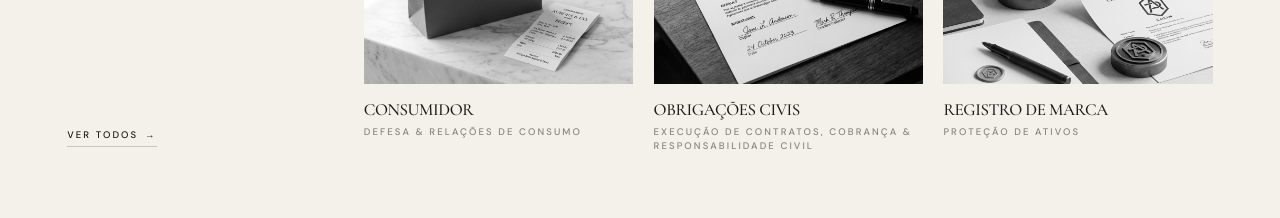
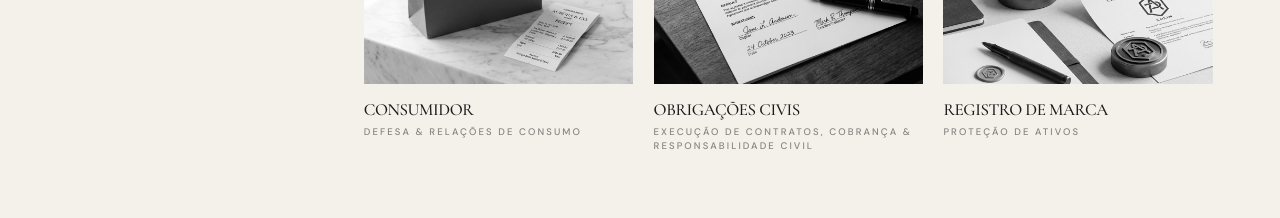
Before and after one commit to anacquesta/mariapaula-project, a React (Vite) app: page / in a window 1280 px wide. Shown: the part 1400-1618 px from the top of the page. Built offline with nearby package versions, Linux system fonts and the light colour scheme; the HTML template or start-up script is replaced by a standard one.

Commit message:
style: remove 'VER TODOS' button from areas section

```diff
--- a/src/components/site/Areas.tsx
+++ b/src/components/site/Areas.tsx
@@ -62,16 +62,6 @@ const Areas = () => {
               <span className="italic">EM FOCO</span>
             </h2>
           </div>
-
-          <div className="mt-20">
-            <a
-              href="#contato"
-              className="group flex items-center gap-2 label-caps text-[10px] tracking-widest text-charcoal hover:text-olive transition-colors border-b border-charcoal/20 pb-1 w-fit"
-            >
-              VER TODOS
-              <span aria-hidden>→</span>
-            </a>
-          </div>
         </div>
 
         {/* Right Column: Projects Grid */}
```
